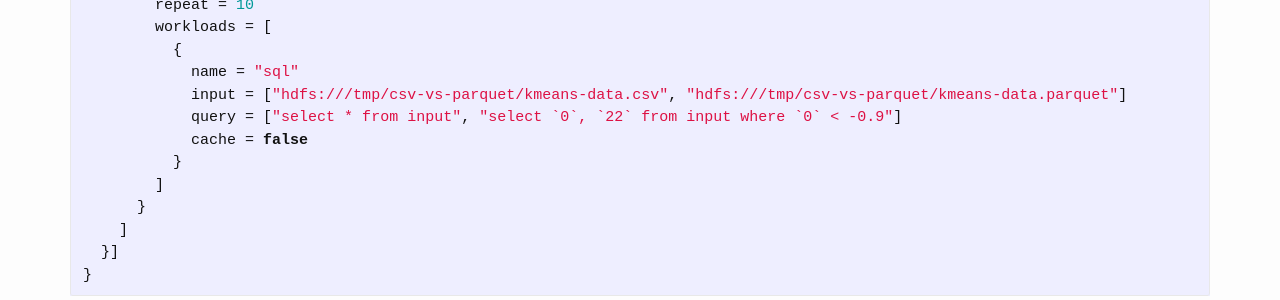
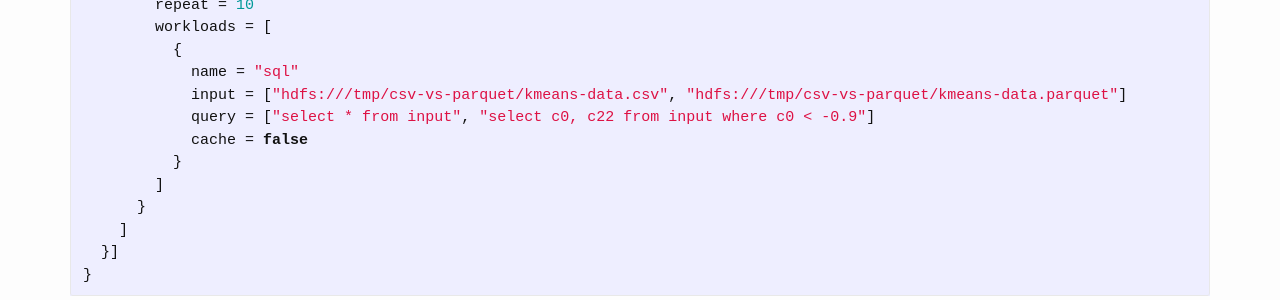
Before and after one commit to CODAIT/spark-bench, a Jekyll site: the page built from docs/_examples/csv-vs-parquet.md, in a window 1280 px wide. Shown: the part 1212-1512 px from the top of the page. Built offline with Jekyll 4.4.1, drawn with Linux system fonts in a browser that asks for light colours.

Commit message:
Updating column names in csv-parquet example

```diff
--- a/docs/_examples/csv-vs-parquet.md
+++ b/docs/_examples/csv-vs-parquet.md
@@ -58,7 +58,7 @@ spark-bench = {
           {
             name = "sql"
             input = ["hdfs:///tmp/csv-vs-parquet/kmeans-data.csv", "hdfs:///tmp/csv-vs-parquet/kmeans-data.parquet"]
-            query = ["select * from input", "select `0`, `22` from input where `0` < -0.9"]
+            query = ["select * from input", "select c0, c22 from input where c0 < -0.9"]
             cache = false
           }
         ]
--- a/examples/csv-vs-parquet.conf
+++ b/examples/csv-vs-parquet.conf
@@ -40,7 +40,7 @@ spark-bench = {
           {
             name = "sql"
             input = ["hdfs:///tmp/csv-vs-parquet/kmeans-data.csv", "hdfs:///tmp/csv-vs-parquet/kmeans-data.parquet"]
-            query = ["select * from input", "select `0`, `22` from input where `0` < -0.9"]
+            query = ["select * from input", "select c0, c22 from input where c0 < -0.9"]
             cache = false
           }
         ]
```
